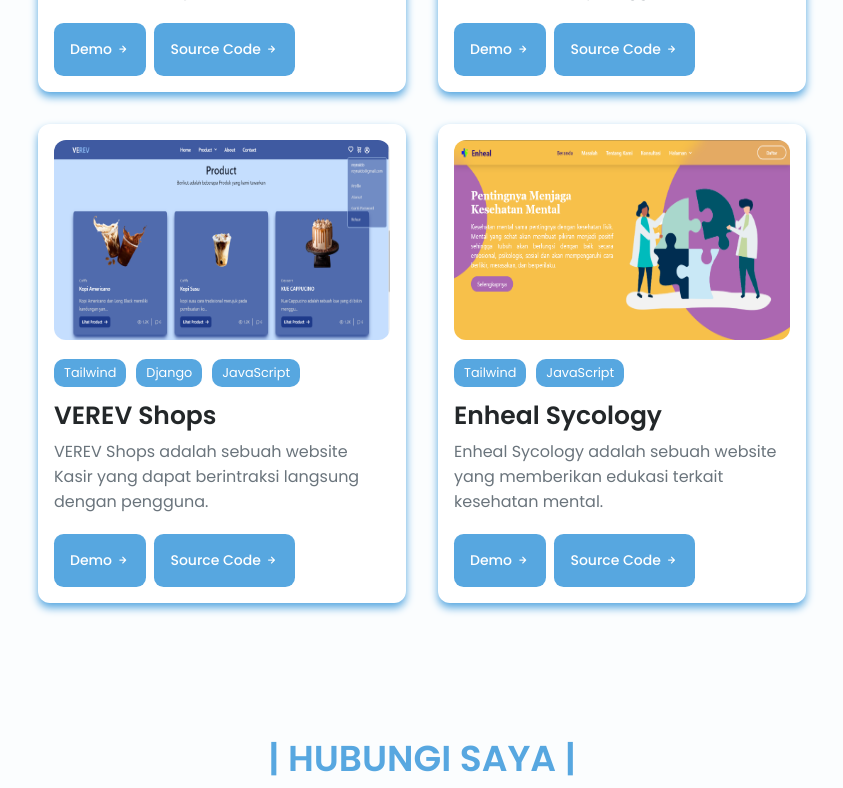
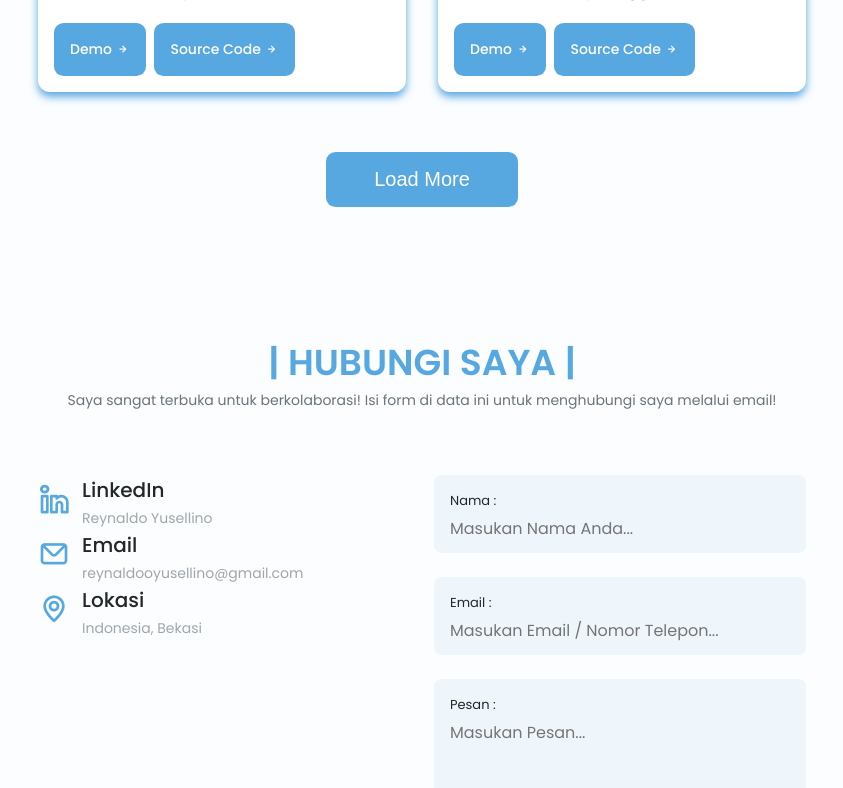
Before and after one commit to slmnalfarisi/portofolio-s, a React (Vite) app: page / in a window 1280 px wide. Shown: the part 3940-4728 px from the top of the page, without its empty margins (218-1061 px from the left). Built offline with nearby package versions, Linux system fonts and the light colour scheme.

Commit message:
add load more

```diff
--- a/src/Pages/Project/Project.css
+++ b/src/Pages/Project/Project.css
@@ -62,6 +62,26 @@
   column-gap: 3rem;
 }
 
+.load_more_container {
+  text-align: center;
+  margin-top: 50px;
+}
+
+.load_more_button {
+  background-color: var(--first-color);
+  font-size: 20px;
+  color: #fff;
+  padding: 1rem 3rem 1rem 3rem;
+  border-radius: .6rem;
+  font-weight: var(--font-medium);
+  margin-top: 10px;
+  border: none;
+}
+
+.load_more_button:hover {
+  background-color: var(--first-color-alt);
+}
+
 @media screen and (max-width: 767px) {
   .portofolio_container {
     display: flex;
@@ -71,7 +91,7 @@
 
   .portofolio_card {
     width: 100%;
-      margin-bottom: 1.5rem; /* Adds space between items */
+    margin-bottom: 1.5rem;
   }
 
   .portofolio_button {
@@ -81,6 +101,13 @@
 
   .portofolio_image {
     height: 160px;
+  }
+  .load_more_button {
+    font-size: 16px;
+    padding: 0.75rem 2rem;
+  }
+  .load_more_container {
+    margin-top: 20px;
   }
 }
 
--- a/src/Pages/Project/Project.jsx
+++ b/src/Pages/Project/Project.jsx
@@ -1,7 +1,14 @@
-import React from 'react'
-import "./Project.css"
+import React, { useState } from 'react';
+import "./Project.css";
+import projectData from '../../docs/ProjectData';
 
 const Project = () => {
+  const [visibleProjects, setVisibleProjects] = useState(4);
+
+  const loadMoreProjects = () => {
+    setVisibleProjects(prevVisible => prevVisible + 3);
+  };
+
   return (
     <section className="portofolio section" id="portofolio">
       <h2 className="section_title" data-aos="zoom-in" data-aos-duration="1400">
@@ -9,199 +16,46 @@ const Project = () => {
       </h2>
 
       <div className="portofolio_container container">
+        {projectData.slice(0, visibleProjects).map((project, index) => (
           <div
+            key={index}
             className="portofolio_card"
             data-aos="zoom-in"
             data-aos-duration="1400"
           >
-            <img
-              src="/project/wafarii.webp"
-              alt=""
-              className="portofolio_image"
-            />
+            <img src={project.image} alt={project.title} className="portofolio_image" />
             <div className="portofolio_tools">
-              <span className="tool">HTML</span>
-              <span className="tool">CSS</span>
-              <span className="tool">JavaScript</span>
+              {project.tools.map((tool, i) => (
+                <span key={i} className="tool">{tool}</span>
+              ))}
             </div>
-            <h3 className="portofolio_title">Wafari</h3>
-            <p className="portofolio_subtitle">
-              Wafari adalah sebuah website yang memberikan informasi terkait
-              wisata yang ada di DKI Jakarta
-            </p>
+            <h3 className="portofolio_title">{project.title}</h3>
+            <p className="portofolio_subtitle">{project.description}</p>
             <div className="portofolio_buttons">
-              <a href="https://wafariforensix.vercel.app/">
+              <a href={project.demoLink}>
                 <div className="portofolio_button button">
                   Demo <i className="uil uil-arrow-right portfolio_icon"></i>
                 </div>
               </a>
-              <a href="https://github.com/reynaldo0/wafariforensix">
+              <a href={project.sourceLink}>
                 <div className="portofolio_button button">
                   Source Code <i className="uil uil-arrow-right portfolio_icon"></i>
                 </div>
               </a>
             </div>
           </div>
-          <div
-            className="portofolio_card"
-            data-aos="zoom-in"
-            data-aos-duration="1400"
-          >
-            <img src="/project/fotix.webp" alt="" className="portofolio_image" />
-            <div className="portofolio_tools">
-              <span className="tool">HTML</span>
-              <span className="tool">SCSS</span>
-              <span className="tool">JavaScript</span>
+        ))}
       </div>
-            <h3 className="portofolio_title">Fotix Cinema</h3>
-            <p className="portofolio_subtitle">
-              Fotix Cinema adalah website yang menampilkan daftar daftar film
-              menarik untuk para remaja.
-            </p>
-            <div className="portofolio_buttons">
-              <a href="https://fotixcinema.vercel.app/">
-                <div className="portofolio_button button">
-                  Demo <i className="uil uil-arrow-right portfolio_icon"></i>
+
+      {visibleProjects < projectData.length && (
+        <div className="load_more_container">
+          <button onClick={loadMoreProjects} className="load_more_button ">
+            Load More
+          </button>
         </div>
-              </a>
-              <a href="https://github.com/reynaldo0/fotixcinema">
-                <div className="portofolio_button button">
-                  Source Code <i className="uil uil-arrow-right portfolio_icon"></i>
-                </div>
-              </a>
-            </div>
-          </div>
-          <div
-            className="portofolio_card"
-            data-aos="zoom-in"
-            data-aos-duration="1400"
-          >
-            <img
-              src="/project/rebellum.webp"
-              alt=""
-              className="portofolio_image"
-            />
-            <div className="portofolio_tools">
-              <span className="tool">TypeScript</span>
-              <span className="tool">Three JS</span>
-              <span className="tool">React</span>
-            </div>
-            <h3 className="portofolio_title">Rebellum</h3>
-            <p className="portofolio_subtitle">
-              Rebellum adalah sebuah website yang memberikan informasi serta
-              solusi terkait kenakalan remaja di Indonesia
-            </p>
-            <div className="portofolio_buttons">
-              <a href="https://rebellum.vercel.app/">
-                <div className="portofolio_button button">
-                  Demo <i className="uil uil-arrow-right portfolio_icon"></i>
-                </div>
-              </a>
-              <a href="https://github.com/reynaldo0/rebellum-v2">
-                <div className="portofolio_button button">
-                  Source Code <i className="uil uil-arrow-right portfolio_icon"></i>
-                </div>
-              </a>
-            </div>
-          </div>
-          <div
-            className="portofolio_card"
-            data-aos="zoom-in"
-            data-aos-duration="1400"
-          >
-            <img
-              src="/project/healthyself.webp"
-              alt=""
-              className="portofolio_image"
-            />
-            <div className="portofolio_tools">
-              <span className="tool">JavaScript</span>
-              <span className="tool">Three JS</span>
-              <span className="tool">React</span>
-            </div>
-            <h3 className="portofolio_title">HealThyself</h3>
-            <p className="portofolio_subtitle">
-              Healthyself adalah sebuah website yang memberikan informasi terkait kesehatan manusia dari Bayi hingga Lansia
-            </p>
-            <div className="portofolio_buttons">
-              <a href="https://healthyself.vercel.app/">
-                <div className="portofolio_button button">
-                  Demo <i className="uil uil-arrow-right portfolio_icon"></i>
-                </div>
-              </a>
-              <a href="https://github.com/reynaldo0/HealThyself">
-                <div className="portofolio_button button">
-                  Source Code <i className="uil uil-arrow-right portfolio_icon"></i>
-                </div>
-              </a>
-            </div>
-          </div>
-          <div
-            className="portofolio_card"
-            data-aos="zoom-in"
-            data-aos-duration="1400"
-          >
-            <img
-              src="/project/verev.png"
-              alt=""
-              className="portofolio_image"
-            />
-            <div className="portofolio_tools">
-              <span className="tool">Tailwind</span>
-              <span className="tool">Django</span>
-              <span className="tool">JavaScript</span>
-            </div>
-            <h3 className="portofolio_title">VEREV Shops</h3>
-            <p className="portofolio_subtitle">
-              VEREV Shops adalah sebuah website Kasir yang dapat berintraksi langsung dengan pengguna.
-            </p>
-            <div className="portofolio_buttons">
-              <a href="" id="demo-deactive">
-                <div className="portofolio_button button">
-                  Demo <i className="uil uil-arrow-right portfolio_icon"></i>
-                </div>
-              </a>
-              <a href="https://github.com/reynaldo0/verevshops">
-                <div className="portofolio_button button">
-                  Source Code <i className="uil uil-arrow-right portfolio_icon"></i>
-                </div>
-              </a>
-            </div>
-          </div>
-          <div
-            className="portofolio_card"
-            data-aos="zoom-in"
-            data-aos-duration="1400"
-          >
-            <img
-              src="/project/enheal.png"
-              alt=""
-              className="portofolio_image"
-            />
-            <div className="portofolio_tools">
-              <span className="tool">Tailwind</span>
-              <span className="tool">JavaScript</span>
-            </div>
-            <h3 className="portofolio_title">Enheal Sycology</h3>
-            <p className="portofolio_subtitle">
-              Enheal Sycology adalah sebuah website yang memberikan edukasi terkait kesehatan mental.
-            </p>
-            <div className="portofolio_buttons">
-              <a href="#" id="onProgressDemo">
-                <div className="portofolio_button button">
-                  Demo <i className="uil uil-arrow-right portfolio_icon"></i>
-                </div>
-              </a>
-              <a href="https://github.com/reynaldo0/enheal-sycology">
-                <div className="portofolio_button button">
-                  Source Code <i className="uil uil-arrow-right portfolio_icon"></i>
-                </div>
-              </a>
-            </div>
-          </div>
-        </div>
+      )}
     </section>
-  )
-}
+  );
+};
 
-export default Project
+export default Project;
--- /dev/null
+++ b/src/docs/ProjectData.js
@@ -0,0 +1,53 @@
+// src/data/projectData.js
+const projectData = [
+  {
+    title: "Wafari",
+    image: "/project/wafarii.webp",
+    tools: ["HTML", "CSS", "JavaScript"],
+    description: "Wafari adalah sebuah website yang memberikan informasi terkait wisata yang ada di DKI Jakarta",
+    demoLink: "https://wafariforensix.vercel.app/",
+    sourceLink: "https://github.com/reynaldo0/wafariforensix"
+  },
+  {
+    title: "Fotix Cinema",
+    image: "/project/fotix.webp",
+    tools: ["HTML", "SCSS", "JavaScript"],
+    description: "Fotix Cinema adalah website yang menampilkan daftar daftar film menarik untuk para remaja.",
+    demoLink: "https://fotixcinema.vercel.app/",
+    sourceLink: "https://github.com/reynaldo0/fotixcinema"
+  },
+  {
+    title: "Rebellum",
+    image: "/project/rebellum.webp",
+    tools: ["TypeScript", "Three JS", "React"],
+    description: "Rebellum adalah sebuah website yang memberikan informasi serta solusi terkait kenakalan remaja di Indonesia.",
+    demoLink: "https://rebellum.vercel.app/",
+    sourceLink: "https://github.com/reynaldo0/rebellum-v2"
+  },
+  {
+    title: "HealThyself",
+    image: "/project/healthyself.webp",
+    tools: ["JavaScript", "Three JS", "React"],
+    description: "Healthyself adalah sebuah website yang memberikan informasi terkait kesehatan manusia dari Bayi hingga Lansia.",
+    demoLink: "https://healthyself.vercel.app/",
+    sourceLink: "https://github.com/reynaldo0/HealThyself"
+  },
+  {
+    title: "VEREV Shops",
+    image: "/project/verev.png",
+    tools: ["Tailwind", "Django", "JavaScript"],
+    description: "VEREV Shops adalah sebuah website Kasir yang dapat berintraksi langsung dengan pengguna.",
+    demoLink: "",
+    sourceLink: "https://github.com/reynaldo0/verevshops"
+  },
+  {
+    title: "Enheal Sycology",
+    image: "/project/enheal.png",
+    tools: ["Tailwind", "JavaScript"],
+    description: "Enheal Sycology adalah sebuah website yang memberikan edukasi terkait kesehatan mental.",
+    demoLink: "",
+    sourceLink: "https://github.com/reynaldo0/enheal-sycology"
+  }
+];
+
+export default projectData;
```
Lines whose indentation alone changed are shown as unchanged.
